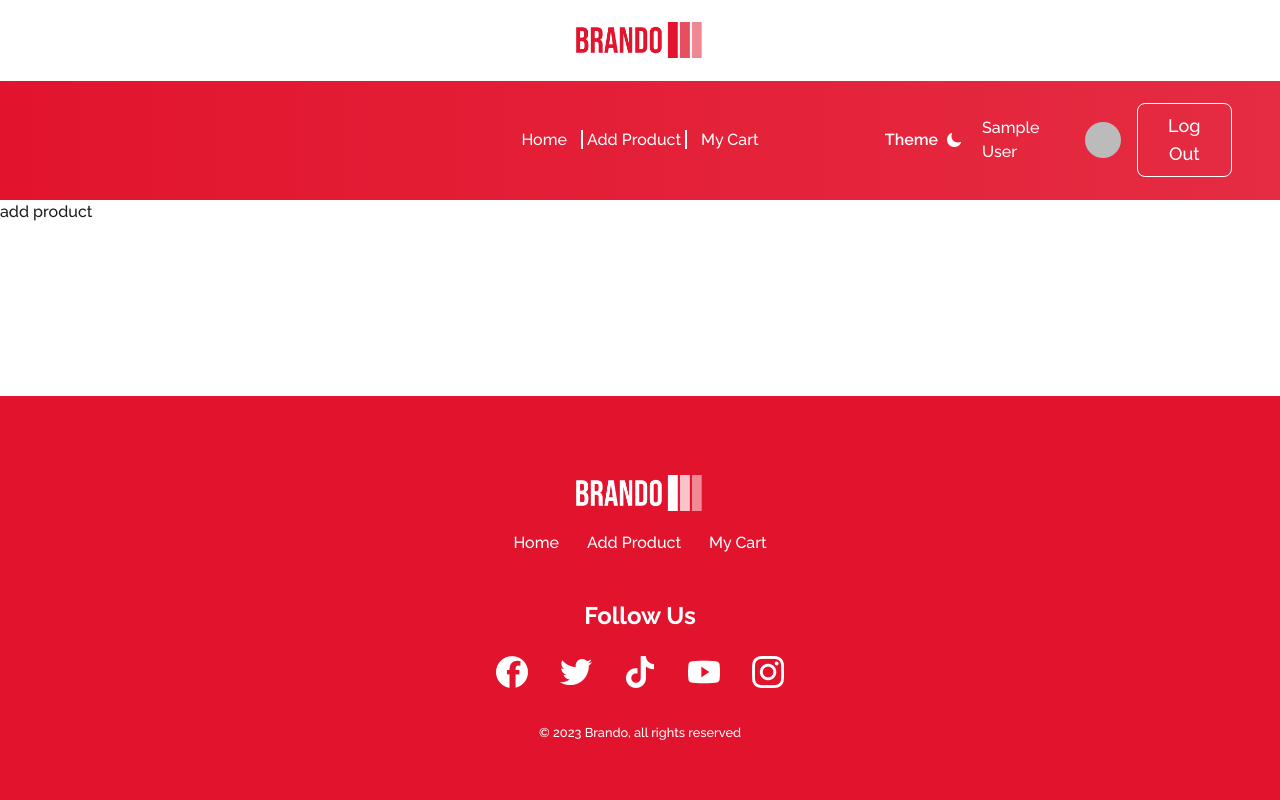
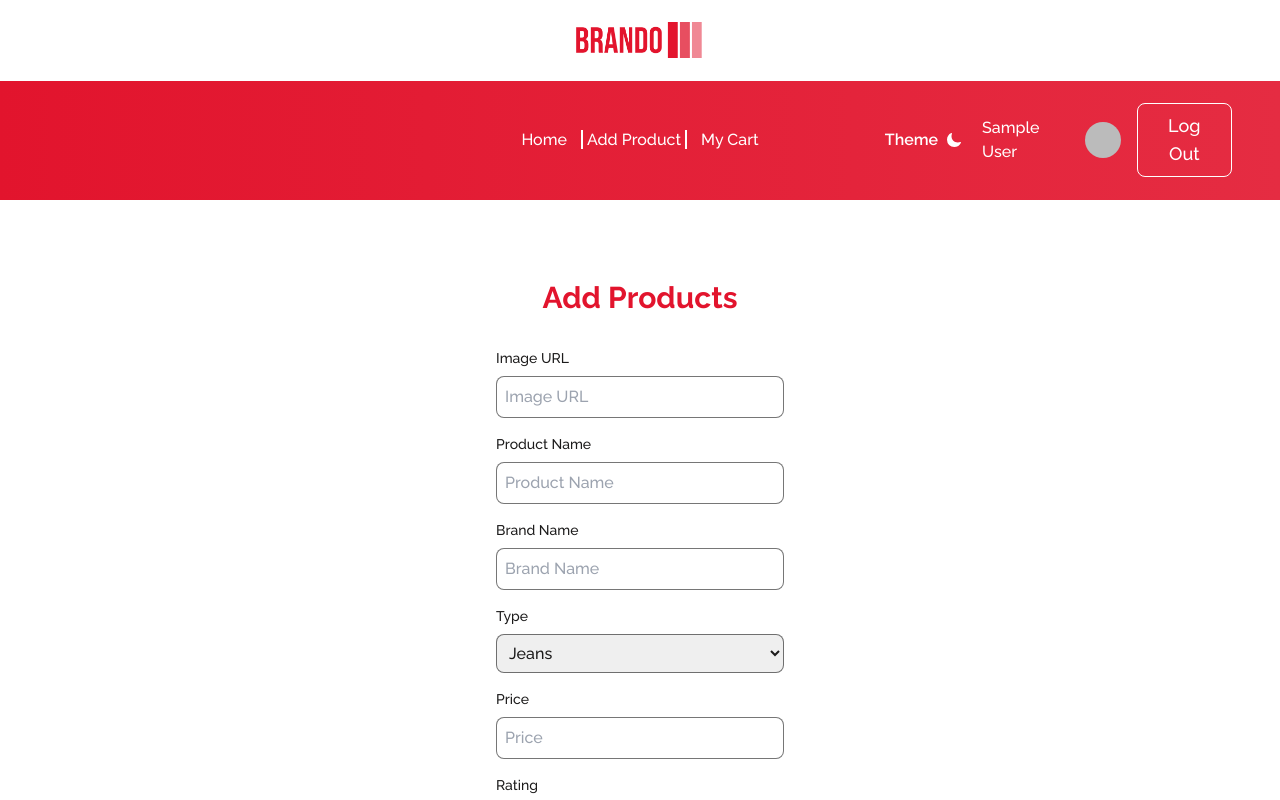
Before and after one commit to Nashiuz-Zaman/brando-client, a React (Vite) app: page /add-product in a window 1280 px wide. Shown: the top 800 px of the page. Built offline with nearby package versions, Linux system fonts and the light colour scheme; no server answers; sample sign-in values are in the browser's storage.

Commit message:
Create add product page and add product form

```diff
--- a/src/components/pages/AddProduct/AddProduct.jsx
+++ b/src/components/pages/AddProduct/AddProduct.jsx
@@ -1,5 +1,14 @@
+// shared component imports
+import SectionHeading from "../../shared/SectionHeading/SectionHeading";
+import AddProductForm from "../../shared/AddProductForm/AddProductForm";
+
 const AddProduct = () => {
-  return <div>add product</div>;
+  return (
+    <section className="my-sectionGapSm !text-white">
+      <SectionHeading modifyClasses="mb-4" text={"Add Products"} />
+      <AddProductForm />
+    </section>
+  );
 };
 
 export default AddProduct;
--- a/src/components/pages/Login/Login.jsx
+++ b/src/components/pages/Login/Login.jsx
@@ -5,11 +5,9 @@ import LoginSuccessToast from "../../shared/LoginSuccessToast/LoginSuccessToast"
 
 // hook
 import useLoginForm from "../../../hooks/useLoginForm";
-import useThemeProvider from "../../../hooks/useThemeProvider";
 
 const Login = () => {
   // extract theme info
-  const { theme } = useThemeProvider();
 
   // extract loginInfo state from this hook so that we can pass the toast show/hide state in success toast component below
   const { loginInfo } = useLoginForm();
@@ -17,7 +15,7 @@ const Login = () => {
     <section className="my-sectionGapSm !text-white">
       <LoginSuccessToast show={loginInfo.showSuccessToast} />
       <SectionHeading modifyClasses="mb-4" text={"Log In To Your Account"} />
-      <LoginForm theme={theme} />
+      <LoginForm />
     </section>
   );
 };
--- a/src/components/pages/Registration/Registration.jsx
+++ b/src/components/pages/Registration/Registration.jsx
@@ -5,11 +5,9 @@ import RegistrationSuccessToast from "../../shared/RegistratonSuccessToast/Regis
 
 // hooks
 import useRegistrationForm from "../../../hooks/useRegistrationForm";
-import useThemeProvider from "../../../hooks/useThemeProvider";
 
 const Registration = () => {
   // extract theme info
-  const { theme } = useThemeProvider();
 
   // extract the state so that we can pass the success toast show/hide state to the toast component
   const { registrationInfo } = useRegistrationForm();
@@ -18,7 +16,7 @@ const Registration = () => {
     <section className="my-sectionGapSm">
       <RegistrationSuccessToast show={registrationInfo.showSuccessToast} />
       <SectionHeading modifyClasses="mb-4" text={"Register- It's free!"} />
-      <RegistrationForm theme={theme} />
+      <RegistrationForm />
     </section>
   );
 };
--- /dev/null
+++ b/src/components/shared/AddProductForm/AddProductForm.jsx
@@ -0,0 +1,147 @@
+// shared
+import ButtonBtn from "../ButtonBtn/ButtonBtn";
+
+// custom hooks
+import useThemeProvider from "../../../hooks/useThemeProvider";
+
+const AddProductForm = () => {
+  const { theme } = useThemeProvider();
+
+  const handleSubmit = (e) => {
+    e.preventDefault();
+
+    const form = e.target;
+
+    const imageSource = form.image.value;
+    const name = form.name.value;
+    const brandName = form.brandName.value;
+    const type = form.type.value;
+    const price = form.price.value;
+    const rating = form.rating.value;
+
+    const product = {
+      imageSource,
+      name,
+      brandName,
+      type,
+      price,
+      rating,
+    };
+
+    fetch(
+      `https://brand-shop-server-5aee4s461-nashiuz-zamans-projects.vercel.app/brands/${brandName.toLowerCase()}/products`,
+      {
+        method: "POST",
+        headers: {
+          "Content-Type": "application/json",
+        },
+        body: JSON.stringify(product),
+      }
+    )
+      .then((res) => res.json())
+      .then((data) => console.log(data));
+  };
+
+  // common styles for input and label jsx elements
+  const labelClasses = "block mb-2 text-sm text-inherit";
+  const inputClasses =
+    "block w-full rounded-default border border-textLight py-2 px-2";
+
+  return (
+    <div className={`${theme === "light" ? "text-textPrimary" : "text-white"}`}>
+      <form onSubmit={handleSubmit} className="w-full md:w-[20rem] mx-auto p-4">
+        {/* image field */}
+        <div className="mb-4">
+          <label className={labelClasses} htmlFor="image">
+            Image URL
+          </label>
+          <input
+            className={inputClasses}
+            type="text"
+            id="image"
+            placeholder="Image URL"
+            name="image"
+            required
+          />
+        </div>
+
+        {/* name field */}
+        <div className="mb-4">
+          <label className={labelClasses} htmlFor="name">
+            Product Name
+          </label>
+          <input
+            className={inputClasses}
+            type="text"
+            id="name"
+            name="name"
+            placeholder="Product Name"
+            required
+          />
+        </div>
+
+        {/* brand name field */}
+        <div className="mb-4">
+          <label className={labelClasses} htmlFor="brandName">
+            Brand Name
+          </label>
+          <input
+            className={inputClasses}
+            type="text"
+            id="brandName"
+            name="brandName"
+            placeholder="Brand Name"
+            required
+          />
+        </div>
+
+        {/* type field */}
+        <div className="mb-4">
+          <label className={labelClasses} htmlFor="type">
+            Type
+          </label>
+          <select name="type" id="type" className={inputClasses}>
+            <option value="Jeans">Jeans</option>
+            <option value="Bag">Bag</option>
+            <option value="Shirt">Shirt</option>
+            <option value="Shoe">Shoe</option>
+          </select>
+        </div>
+
+        {/* price name field */}
+        <div className="mb-4">
+          <label className={labelClasses} htmlFor="price">
+            Price
+          </label>
+          <input
+            className={inputClasses}
+            type="text"
+            id="price"
+            name="price"
+            placeholder="Price"
+            required
+          />
+        </div>
+
+        {/* rating name field */}
+        <div className="mb-4">
+          <label className={labelClasses} htmlFor="rating">
+            Rating
+          </label>
+          <input
+            className={inputClasses}
+            type="text"
+            id="rating"
+            name="rating"
+            placeholder="Rating"
+            required
+          />
+        </div>
+
+        <ButtonBtn text="Add Product" modifyClasses="w-full block mt-10 mb-4" />
+      </form>
+    </div>
+  );
+};
+
+export default AddProductForm;
--- a/src/components/shared/RegistrationForm/RegistrationForm.jsx
+++ b/src/components/shared/RegistrationForm/RegistrationForm.jsx
@@ -1,5 +1,5 @@
 // react imports
-import PropTypes from "prop-types";
+
 import { useEffect } from "react";
 
 // react router import
@@ -7,11 +7,14 @@ import { Link } from "react-router-dom";
 
 // custom hooks import
 import useRegistrationForm from "../../../hooks/useRegistrationForm";
+import useThemeProvider from "../../../hooks/useThemeProvider";
 
 // shared component imports
 import ButtonBtn from "./../ButtonBtn/ButtonBtn";
 
-const RegistrationForm = ({ theme }) => {
+const RegistrationForm = () => {
+  const { theme } = useThemeProvider();
+
   const {
     registrationInfo,
     setRegistrationInfo,
@@ -132,7 +135,4 @@ const RegistrationForm = ({ theme }) => {
   );
 };
 
-RegistrationForm.propTypes = {
-  theme: PropTypes.string,
-};
 export default RegistrationForm;
--- /dev/null
+++ b/src/components/shared/UpdateProductForm/UpdateProductForm.jsx
@@ -0,0 +1,134 @@
+// shared
+import ButtonBtn from "../ButtonBtn/ButtonBtn";
+
+// custom hooks
+import useThemeProvider from "../../../hooks/useThemeProvider";
+
+const UpdateProductForm = () => {
+  const { theme } = useThemeProvider();
+
+  const handleSubmit = (e) => {
+    e.preventDefault();
+
+    const form = e.target;
+
+    const imageSource = form.image.value;
+    const name = form.name.value;
+    const brandName = form.brandName.value;
+    const type = form.type.value;
+    const price = form.price.value;
+    const rating = form.rating.value;
+
+    const product = {
+      imageSource,
+      name,
+      brandName,
+      type,
+      price,
+      rating,
+    };
+  };
+
+  // common styles for input and label jsx elements
+  const labelClasses = "block mb-2 text-sm text-inherit";
+  const inputClasses =
+    "block w-full rounded-default border border-textLight py-2 px-2";
+
+  return (
+    <div className={`${theme === "light" ? "text-textPrimary" : "text-white"}`}>
+      <form onSubmit={handleSubmit} className="w-full md:w-[20rem] mx-auto p-4">
+        {/* image field */}
+        <div className="mb-4">
+          <label className={labelClasses} htmlFor="image">
+            Image URL
+          </label>
+          <input
+            className={inputClasses}
+            type="text"
+            id="image"
+            placeholder="Image URL"
+            name="image"
+            required
+          />
+        </div>
+
+        {/* name field */}
+        <div className="mb-4">
+          <label className={labelClasses} htmlFor="name">
+            Product Name
+          </label>
+          <input
+            className={inputClasses}
+            type="text"
+            id="name"
+            name="name"
+            placeholder="Product Name"
+            required
+          />
+        </div>
+
+        {/* brand name field */}
+        <div className="mb-4">
+          <label className={labelClasses} htmlFor="brandName">
+            Brand Name
+          </label>
+          <input
+            className={inputClasses}
+            type="text"
+            id="brandName"
+            name="brandName"
+            placeholder="Brand Name"
+            required
+          />
+        </div>
+
+        {/* type field */}
+        <div className="mb-4">
+          <label className={labelClasses} htmlFor="type">
+            Type
+          </label>
+          <select name="type" id="type" className={inputClasses}>
+            <option value="Jeans">Jeans</option>
+            <option value="Bag">Bag</option>
+            <option value="Shirt">Shirt</option>
+            <option value="Shoe">Shoe</option>
+          </select>
+        </div>
+
+        {/* price name field */}
+        <div className="mb-4">
+          <label className={labelClasses} htmlFor="price">
+            Price
+          </label>
+          <input
+            className={inputClasses}
+            type="text"
+            id="price"
+            name="price"
+            placeholder="Price"
+            required
+          />
+        </div>
+
+        {/* rating name field */}
+        <div className="mb-4">
+          <label className={labelClasses} htmlFor="rating">
+            Rating
+          </label>
+          <input
+            className={inputClasses}
+            type="text"
+            id="rating"
+            name="rating"
+            placeholder="Rating"
+            required
+          />
+        </div>
+
+        <ButtonBtn text="Add Product" modifyClasses="w-full block mt-10 mb-4" />
+      </form>
+    </div>
+  );
+};
+
+export default UpdateProductForm;
```
